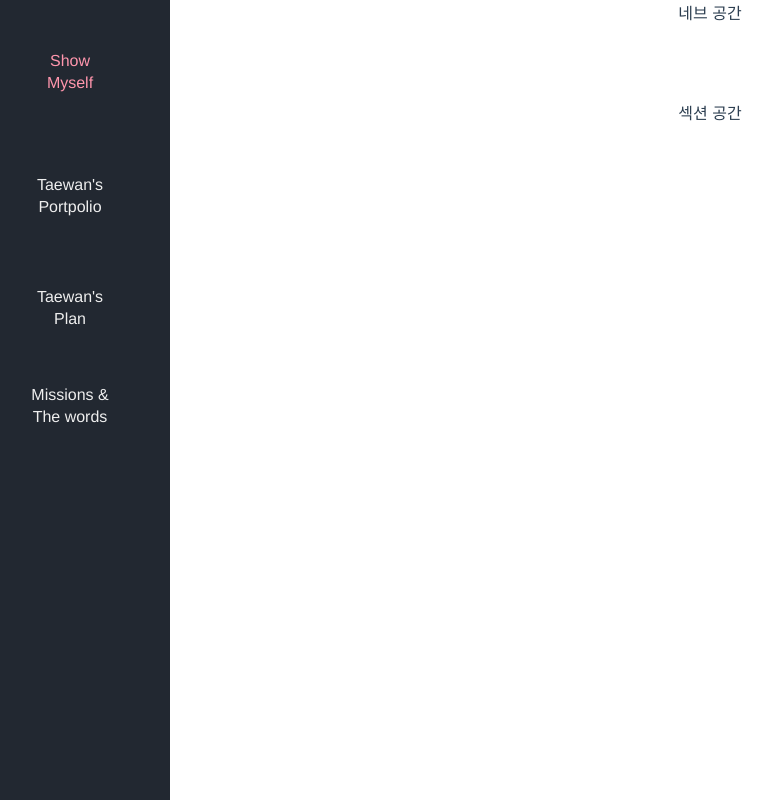
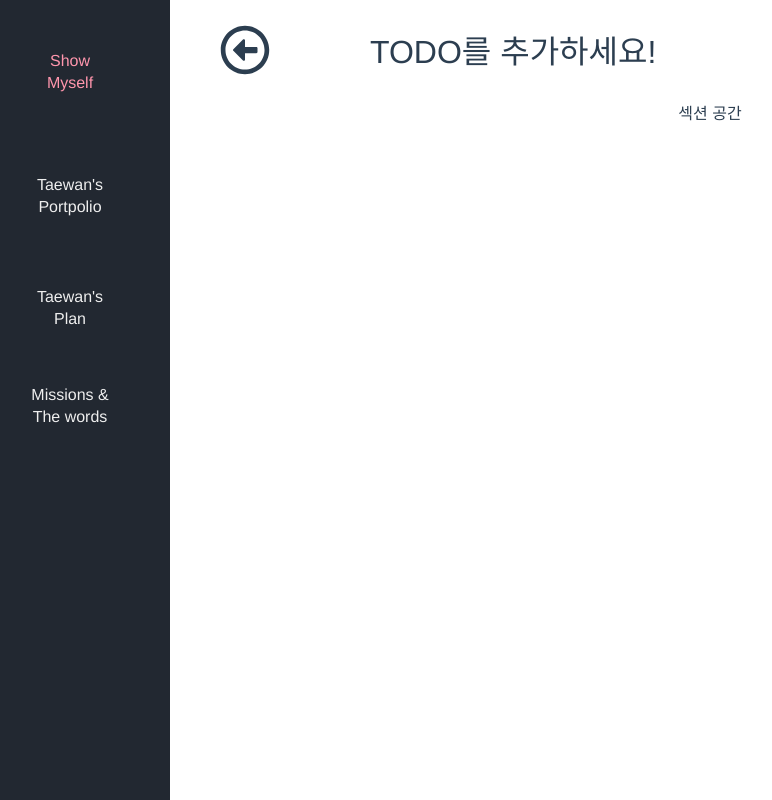
Before and after one commit to Taewan-Gu/ggu-Story, a Vue app in the folder client/: page /planner/todo in a window 1280 px wide. Shown: the whole page, without its empty margins (30-802 px from the left). Built offline with nearby package versions, Linux system fonts and the light colour scheme.

Commit message:
feat: 🎸 [frontend] todo Nav 구현

```diff
--- a/client/package.json
+++ b/client/package.json
@@ -8,6 +8,9 @@
     "lint": "vue-cli-service lint"
   },
   "dependencies": {
+    "@fortawesome/fontawesome-free": "^5.15.3",
+    "@fortawesome/fontawesome-svg-core": "^1.2.35",
+    "@fortawesome/free-solid-svg-icons": "^5.15.3",
     "axios": "^0.21.1",
     "core-js": "^3.6.5",
     "vue": "^3.0.0",
@@ -15,6 +18,7 @@
     "vuex": "^4.0.0-0"
   },
   "devDependencies": {
+    "@fortawesome/vue-fontawesome": "^2.0.2",
     "@vue/cli-plugin-babel": "~4.5.0",
     "@vue/cli-plugin-eslint": "~4.5.0",
     "@vue/cli-plugin-router": "~4.5.0",
--- a/client/src/components/planner/PlanCard.vue
+++ b/client/src/components/planner/PlanCard.vue
@@ -23,13 +23,12 @@ export default {
       axios
           .get(SERVER.URL.planner.todo_get + "?plan_id=" + this.cardId)
           .then(res => {
-            console.log(res)
+            this.$store.dispatch("storeTodo", res.data)
+            this.$router.push({name: "TodoList"})
           })
           .catch(err => {
             console.log(err)
           })
-
-      this.$router.push({name: "TodoList"})
     }
   }
 }
--- a/client/src/components/planner/todolist/TodoNav.vue
+++ b/client/src/components/planner/todolist/TodoNav.vue
@@ -1,15 +1,61 @@
 <template>
   <div class="todoNav">
-    네브 공간
+    <div class="backButton" @click="onClickBackButton">
+      <i class="far fa-arrow-alt-circle-left backIcon"></i>
+    </div>
+    <div class="planTtile">
+      {{todo}}
+    </div>
   </div>
 </template>
 
 <script>
 export default {
   name: "TodoNav",
+  data () {
+    return {
+      todo: "TODO를 추가하세요!",
+    }
+  },
+  created () {
+    console.log(this.$store.state.todo)
+    if (this.$store.state.todo[0]) {
+      this.todo = this.$store.state.todo[0].plan.title
+    }
+  },
+  methods: {
+    onClickBackButton () {
+      console.log(this.todo)
+      this.$router.go(-1)
+    }
+  }
 }
 </script>
 
 <style scoped>
+.todoNav {
+  display: flex;
+  align-items: center;
+}
 
+.backButton {
+  margin: 50px;
+  cursor: pointer;
+}
+
+.backButton:hover {
+  color: #FF96AD;
+  transition: 0.3s;
+}
+
+.backIcon {
+  font-size: 50px;
+}
+
+.planTtile {
+  margin-left: 50px;
+  font-size: 32px;
+  font-weight: 550;
+  padding-bottom: 2px;
+}
 </style>
--- a/client/src/main.js
+++ b/client/src/main.js
@@ -3,4 +3,6 @@ import App from './App.vue'
 import router from './router'
 import store from './store'
 
+import '@fortawesome/fontawesome-free/js/all.js'
+
 createApp(App).use(store).use(router).mount('#app')
--- a/client/src/store/index.js
+++ b/client/src/store/index.js
@@ -3,15 +3,22 @@ import { createStore } from 'vuex'
 export default createStore({
   state: {
     periods: [],
+    todo: [],
   },
   mutations: {
     STORE_PERIODS: function (state, periodItems) {
       state.periods = periodItems
     },
+    STORE_TODO: function (state, todoItem) {
+      state.todo = todoItem
+    }
   },
   actions: {
     storePeriods: function (context, periodItems) {
       context.commit('STORE_PERIODS', periodItems)
     },
+    storeTodo: function (context, todoItem) {
+      context.commit('STORE_TODO', todoItem)
+    },
   }
 })
```
Also changed, not shown: 1 other file (tests, documents, lock files or other folders).
